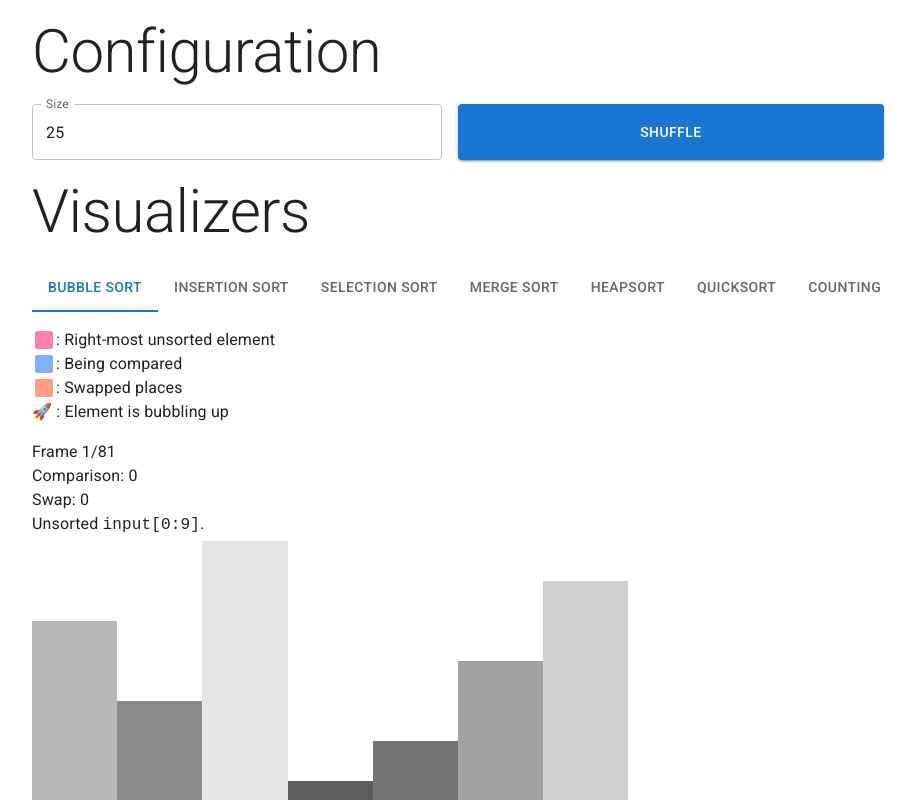
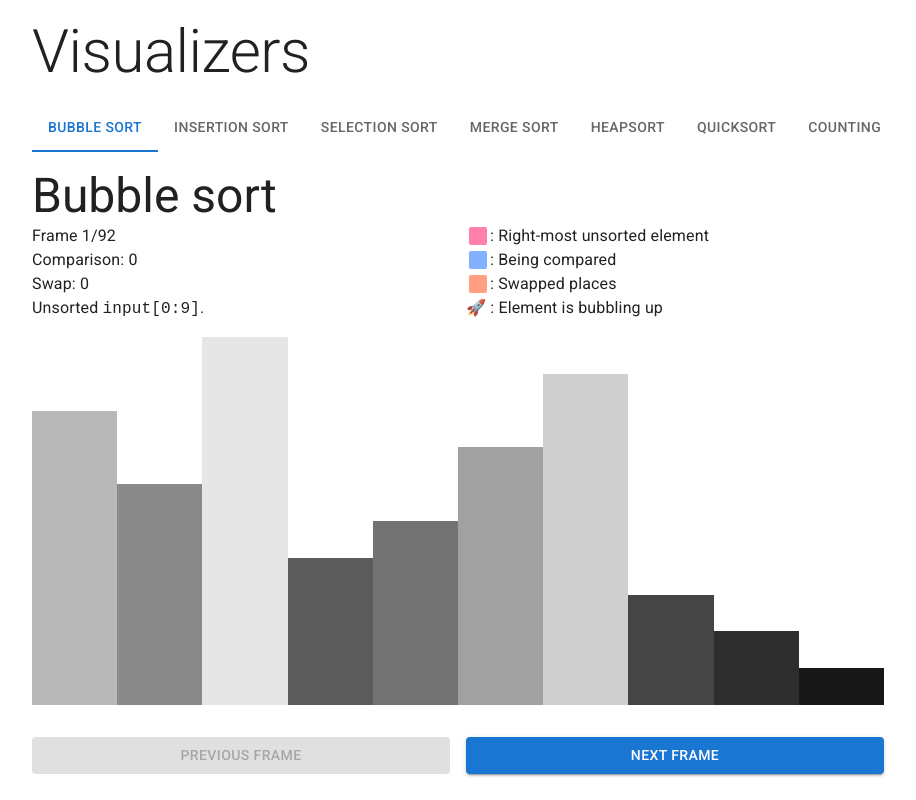
Before and after one commit to Eurydia/sorting-algorithm-visualizer, a React (Vite) app: page / in a window 1280 px wide. Shown: the top 800 px of the page, without its empty margins (182-1098 px from the left). Built offline with nearby package versions, Linux system fonts and the light colour scheme.

Commit message:
Switched renderer layout from stack to grid

```diff
--- a/src/App.tsx
+++ b/src/App.tsx
@@ -1,9 +1,4 @@
-import {
-	FC,
-	Fragment,
-	useState,
-	ChangeEvent,
-} from "react";
+import { FC, Fragment, useState } from "react";
 
 import "./styles/App.css";
 
@@ -14,8 +9,6 @@ import {
 	Box,
 	Tabs,
 	Tab,
-	TextField,
-	Button,
 	Typography,
 } from "@mui/material";
 
@@ -60,31 +53,31 @@ export const App = () => {
 	const [tabIndex, setTabIndex] =
 		useState<number>(0);
 
-	const [dataset, setDataset] = useState<
-		number[]
-	>(generateDataset(10));
+	const [dataset] = useState<number[]>(
+		generateDataset(10),
+	);
 
-	const onDatasetSizeChange = (
-		event: ChangeEvent<
-			HTMLTextAreaElement | HTMLInputElement
-		>,
-	): void => {
-		const value: string = event.target.value;
-		let size: number = Number.parseInt(value);
+	// const onDatasetSizeChange = (
+	// 	event: ChangeEvent<
+	// 		HTMLTextAreaElement | HTMLInputElement
+	// 	>,
+	// ): void => {
+	// 	const value: string = event.target.value;
+	// 	let size: number = Number.parseInt(value);
 
-		if (Number.isNaN(size)) {
-			size = 3;
-		}
-		if (size > 10 || size < 3) {
-			return;
-		}
+	// 	if (Number.isNaN(size)) {
+	// 		size = 3;
+	// 	}
+	// 	if (size > 10 || size < 3) {
+	// 		return;
+	// 	}
 
-		setDataset(generateDataset(size));
-	};
+	// 	setDataset(generateDataset(size));
+	// };
 
-	const onDatasetShuffle = (): void => {
-		setDataset([...shuffle(dataset)]);
-	};
+	// const onDatasetShuffle = (): void => {
+	// 	setDataset([...shuffle(dataset)]);
+	// };
 
 	const onTabIndexChange = (
 		_: React.SyntheticEvent,
@@ -101,28 +94,6 @@ export const App = () => {
 					spacing={2}
 					marginY={2}
 				>
-					<Typography variant="h2">
-						Configuration
-					</Typography>
-					<Stack
-						alignContent="start"
-						direction="row"
-						spacing={2}
-					>
-						<TextField
-							fullWidth
-							label="Size"
-							defaultValue={25}
-							onChange={onDatasetSizeChange}
-						/>
-						<Button
-							fullWidth
-							variant="contained"
-							onClick={onDatasetShuffle}
-						>
-							Shuffle
-						</Button>
-					</Stack>
 					<Typography variant="h2">
 						Visualizers
 					</Typography>
@@ -226,6 +197,28 @@ export const App = () => {
 							/>
 						</TabPanel>
 					</Box>
+					{/* <Typography variant="h2">
+						Configuration
+					</Typography>
+					<Stack
+						alignContent="start"
+						direction="row"
+						spacing={2}
+					>
+						<TextField
+							fullWidth
+							label="Size"
+							defaultValue={25}
+							onChange={onDatasetSizeChange}
+						/>
+						<Button
+							fullWidth
+							variant="contained"
+							onClick={onDatasetShuffle}
+						>
+							Shuffle
+						</Button>
+					</Stack> */}
 				</Stack>
 			</Container>
 		</Fragment>
--- a/src/renderers/RendererBubbleSort/RendererBubbleSort.tsx
+++ b/src/renderers/RendererBubbleSort/RendererBubbleSort.tsx
@@ -2,7 +2,7 @@ import { FC, useState, useEffect } from "react";
 import {
 	Box,
 	Button,
-	Stack,
+	Grid,
 	Typography,
 } from "@mui/material";
 import {
@@ -18,7 +18,6 @@ import { bubbleSort, FrameState } from "./helper";
 type RendererElemenetProps = {
 	value: number;
 	maxValue: number;
-	size: number;
 
 	compared: boolean;
 	swapped: boolean;
@@ -30,7 +29,6 @@ const RendererElement: FC<
 > = (props) => {
 	const {
 		maxValue,
-		size,
 		value,
 		compared,
 		swapped,
@@ -40,49 +38,34 @@ const RendererElement: FC<
 
 	const height: number = (value / maxValue) * 100;
 
-	const width: number = (1 / size) * 100;
-
-	let bgcolor: string = `hsl(0, 0%, ${
+	let bgColor: string = `hsl(0, 0%, ${
 		(value / maxValue) * 90
 	}%)`;
 
 	if (rightMostUnsortedElement) {
-		bgcolor = pink["A100"];
+		bgColor = pink["A100"];
 	}
 
 	if (compared) {
-		bgcolor = blue["A100"];
+		bgColor = blue["A100"];
 	}
 
 	if (swapped) {
-		bgcolor = deepOrange["A100"];
+		bgColor = deepOrange["A100"];
 	}
 
 	return (
-		<Box
-			sx={{
-				width: `${width}%`,
-				height: `${height}%`,
-				display: "flex",
-				flexDirection: "column",
-				justifyContent: "center",
-				alignItems: "center",
-			}}
-		>
-			<Box
-				sx={{
-					width: "100%",
-					minHeight: "100%",
-					justifyContent: "center",
-					alignItems: "center",
-					display: "flex",
-					bgcolor,
-				}}
+		<Grid
+			item
+			xs={1}
+			height={`${height}%`}
+			alignItems="flex-start"
+			display="flex"
+			justifyContent="center"
+			bgcolor={bgColor}
 		>
 			{bubbling ? "🚀" : ""}
-			</Box>
-			<code>{value}</code>
-		</Box>
+		</Grid>
 	);
 };
 
@@ -142,39 +125,18 @@ export const RendererBubbleSort: FC<
 
 	return (
 		<Box>
-			<Stack spacing={2}>
-				<Box>
-					<IconLabel
-						icon={
-							<SquareRounded
-								htmlColor={pink.A100}
-							/>
-						}
-						label="Right-most unsorted element"
-					/>
-					<IconLabel
-						icon={
-							<SquareRounded
-								htmlColor={blue.A100}
-							/>
-						}
-						label="Being compared"
-					/>
-
-					<IconLabel
-						icon={
-							<SquareRounded
-								htmlColor={deepOrange.A100}
-							/>
-						}
-						label="Swapped places"
-					/>
-					<IconLabel
-						icon="🚀"
-						label="Element is bubbling up"
-					/>
-				</Box>
-				<Box>
+			<Typography variant="h3">
+				Bubble sort
+			</Typography>
+			<Grid
+				container
+				spacing={2}
+			>
+				<Grid
+					item
+					xs={12}
+					sm={6}
+				>
 					<Typography variant="body1">
 						{`Frame ${frame + 1}/${
 							frameStates.length
@@ -189,15 +151,50 @@ export const RendererBubbleSort: FC<
 					<Typography variant="body1">
 						{currFrame.frameDescription}
 					</Typography>
-				</Box>
-				<Box
+				</Grid>
+				<Grid
+					item
+					xs={12}
+					sm={6}
+				>
+					<IconLabel
+						label="Right-most unsorted element"
+						icon={
+							<SquareRounded
+								htmlColor={pink.A100}
+							/>
+						}
+					/>
+					<IconLabel
+						label="Being compared"
+						icon={
+							<SquareRounded
+								htmlColor={blue.A100}
+							/>
+						}
+					/>
+					<IconLabel
+						label="Swapped places"
+						icon={
+							<SquareRounded
+								htmlColor={deepOrange.A100}
+							/>
+						}
+					/>
+					<IconLabel
+						icon="🚀"
+						label="Element is bubbling up"
+					/>
+				</Grid>
+			</Grid>
+			<Grid
+				container
+				columns={size}
 				display="flex"
 				flexDirection="row"
 				alignItems="flex-end"
-					sx={{
-						width: "100%",
-						height: `${heightPx}px`,
-					}}
+				height={`${heightPx}px`}
+				paddingY={2}
 			>
 				{currFrame.elementStates.map(
 					(value, index) => {
@@ -205,7 +202,6 @@ export const RendererBubbleSort: FC<
 							<RendererElement
 								key={`key-${index}`}
 								maxValue={maxValue}
-									size={size}
 								value={value}
 								compared={currFrame.compared.includes(
 									index,
@@ -224,11 +220,15 @@ export const RendererBubbleSort: FC<
 						);
 					},
 				)}
-				</Box>
-				<Box>
-					<Stack
-						direction="row"
+			</Grid>
+			<Grid
+				container
 				spacing={2}
+				paddingY={2}
+			>
+				<Grid
+					item
+					xs={6}
 				>
 					<Button
 						fullWidth
@@ -238,6 +238,11 @@ export const RendererBubbleSort: FC<
 					>
 						Previous Frame
 					</Button>
+				</Grid>
+				<Grid
+					item
+					xs={6}
+				>
 					<Button
 						fullWidth
 						variant="contained"
@@ -248,9 +253,8 @@ export const RendererBubbleSort: FC<
 					>
 						Next Frame
 					</Button>
-					</Stack>
-				</Box>
-			</Stack>
+				</Grid>
+			</Grid>
 		</Box>
 	);
 };
--- a/src/renderers/RendererBubbleSort/helper.tsx
+++ b/src/renderers/RendererBubbleSort/helper.tsx
@@ -43,7 +43,6 @@ export const bubbleSort = (
 			pivot: -1,
 			rightMostUnsortedElement: -1,
 			compared: [],
-			// beingSwapped: [],
 			swapped: [],
 		},
 	);
@@ -72,23 +71,23 @@ export const bubbleSort = (
 			const a = dataset[i];
 			const b = dataset[i + 1];
 			if (b >= a) {
-				// generateFrameState(
-				// 	<Fragment>
-				// 		Bubbles <code>input[{i + 1}]</code> up
-				// 		instead (since{" "}
-				// 		<code>
-				// 			input[{i}] &le; input[{i + 1}]
-				// 		</code>
-				// 		).
-				// 	</Fragment>,
-				// 	{
-				// 		rightMostUnsortedElement:
-				// 			size - offset - 1,
-				// 		bubbling: i + 1,
-				// 		compared: [i, i + 1],
-				// 		swapped: [],
-				// 	},
-				// );
+				generateFrameState(
+					<Fragment>
+						Update <code>input[{i + 1}]</code> to
+						be the new pivot. (since{" "}
+						<code>
+							input[{i}] &le; input[{i + 1}]
+						</code>
+						)
+					</Fragment>,
+					{
+						compared: [i, i + 1],
+						swapped: [],
+						rightMostUnsortedElement:
+							size - offset - 1,
+						pivot: i + 1,
+					},
+				);
 				continue;
 			}
 
--- a/src/renderers/RendererCountingSort/RendererCountingSort.tsx
+++ b/src/renderers/RendererCountingSort/RendererCountingSort.tsx
@@ -1,15 +1,9 @@
-import {
-	FC,
-	useState,
-	SyntheticEvent,
-} from "react";
+import { FC, useState } from "react";
 import {
 	Button,
 	Box,
 	Stack,
 	Typography,
-	Tab,
-	Tabs,
 } from "@mui/material";
 import {
 	teal,
@@ -85,8 +79,6 @@ export const RendererCountingSort: FC<
 	const maxValue: number = Math.max(...dataset);
 
 	const [frame, setFrame] = useState<number>(0);
-	const [tabPanelIndex, setTabPabelIndex] =
-		useState<number>(0);
 	const [frameStates] = useState<FrameState[]>(
 		() => {
 			const frameStates: FrameState[] = [];
@@ -117,13 +109,6 @@ export const RendererCountingSort: FC<
 		setFrame((prevFrame) => {
 			return prevFrame - 1;
 		});
-	};
-
-	const onTabPanelIndexChange = (
-		_: SyntheticEvent,
-		nextIndex: string,
-	) => {
-		setTabPabelIndex(Number.parseInt(nextIndex));
 	};
 
 	const currFrame: FrameState =
@@ -166,23 +151,9 @@ export const RendererCountingSort: FC<
 						{currFrame.frameDescription}
 					</Typography>
 				</Box>
-				<Tabs
-					value={tabPanelIndex}
-					onChange={onTabPanelIndexChange}
-				>
-					<Tab
-						label="Primary memory"
-						value={0}
-					/>
-					<Tab
-						label="Auxiliary memory"
-						value={1}
-					/>
-					<Tab
-						label="Sorted auxiliary memory"
-						value={2}
-					/>
-				</Tabs>
+				<Typography variant="h3">
+					<code>input</code> memory
+				</Typography>
 				<Box
 					display="flex"
 					flexDirection="row"
@@ -192,8 +163,7 @@ export const RendererCountingSort: FC<
 						height: `${heightPx}px`,
 					}}
 				>
-					{tabPanelIndex === 0 &&
-						currFrame.elementStates.map(
+					{currFrame.elementStates.map(
 						(value, index) => {
 							return (
 								<RendererElement
@@ -211,12 +181,22 @@ export const RendererCountingSort: FC<
 							);
 						},
 					)}
-
-					{tabPanelIndex === 1 &&
-						currFrame.auxStates.length === 0 &&
+				</Box>
+				<Typography variant="h3">
+					<code>aux</code> memory
+				</Typography>
+				<Box
+					display="flex"
+					flexDirection="row"
+					alignItems="flex-end"
+					sx={{
+						width: "100%",
+						height: `${heightPx}px`,
+					}}
+				>
+					{currFrame.auxStates.length === 0 &&
 						"The auxiliary memory is not used in at this time."}
-					{tabPanelIndex === 1 &&
-						currFrame.auxStates.map(
+					{currFrame.auxStates.map(
 						(value, index) => {
 							return (
 								<RendererElement
@@ -225,8 +205,7 @@ export const RendererCountingSort: FC<
 									size={size}
 									value={value}
 									stateRead={
-											index ===
-											currFrame.memAuxRead
+										index === currFrame.memAuxRead
 									}
 									stateWrite={
 										index ===
@@ -236,16 +215,27 @@ export const RendererCountingSort: FC<
 							);
 						},
 					)}
-					{tabPanelIndex === 2 &&
-						currFrame.sortedAuxStates.length ===
+				</Box>
+				<Typography variant="h3">
+					<code>sortedAux</code> memory
+				</Typography>
+				<Box
+					display="flex"
+					flexDirection="row"
+					alignItems="flex-end"
+					sx={{
+						width: "100%",
+						height: `${heightPx}px`,
+					}}
+				>
+					{currFrame.sortedAuxStates.length ===
 						0 &&
 						"The sorted auxiliary memory is not used in at this time."}
-					{tabPanelIndex === 2 &&
-						currFrame.sortedAuxStates.map(
+					{currFrame.sortedAuxStates.map(
 						(value, index) => {
 							return (
 								<RendererElement
-										key={`key-aux-${index}`}
+									key={`key-sorted-aux-${index}`}
 									maxValue={maxValue}
 									size={size}
 									value={value}
--- a/src/renderers/RendererCountingSort/helper.tsx
+++ b/src/renderers/RendererCountingSort/helper.tsx
@@ -28,8 +28,8 @@ export const countingSort = (
 	let memWriteCount: number = 0;
 	let memReadCount: number = 0;
 
-	const auxiliaryMemory: number[] = [];
-	const sortedAuxiliaryMemory: number[] = [];
+	const auxMemory: number[] = Array(maxValue);
+	const sortedAuxMemory: number[] = [];
 
 	const generateFrameState = (
 		frameDescription: ReactNode,
@@ -38,8 +38,8 @@ export const countingSort = (
 		frameStates.push({
 			frameDescription,
 			elementStates: [...dataset],
-			auxStates: [...auxiliaryMemory],
-			sortedAuxStates: [...sortedAuxiliaryMemory],
+			auxStates: [...auxMemory],
+			sortedAuxStates: [...sortedAuxMemory],
 			memReadCount,
 			memWriteCount,
 			...indexDetails,
@@ -60,16 +60,18 @@ export const countingSort = (
 		},
 	);
 
-	const sortedXs: number[] = [];
-	for (let i = 0; i <= maxValue; i++) {
-		auxiliaryMemory[i] = 0;
+	for (let i = 1; i < maxValue; i++) {
+		auxMemory[i] = 0;
 	}
 
-	for (let i = 0; i <= maxValue; i++) {
-		auxiliaryMemory[dataset[i]]++;
+	for (let i = 1; i <= maxValue; i++) {
+		auxMemory[dataset[i]]++;
 		generateFrameState(
 			<Fragment>
-				Increment <code>input[{dataset[i]}]</code>{" "}
+				Increment{" "}
+				<code>
+					input[{auxMemory[dataset[i]]}]
+				</code>{" "}
 				by one.
 			</Fragment>,
 			{
@@ -99,7 +101,7 @@ export const countingSort = (
 	);
 
 	for (let i = 1; i <= maxValue; i++) {
-		auxiliaryMemory[i] += auxiliaryMemory[i - 1];
+		auxMemory[i] += auxMemory[i - 1];
 
 		memReadCount++;
 		memWriteCount++;
@@ -123,15 +125,16 @@ export const countingSort = (
 	}
 
 	for (let i = 0; i < size; i++) {
-		sortedXs[auxiliaryMemory[dataset[i]]] =
+		sortedAuxMemory[auxMemory[dataset[i]]] =
 			dataset[i];
+
 		memReadCount++;
 		memWriteCount++;
 		generateFrameState(
 			<Fragment>
 				Write <code>input[{i}]</code> to{" "}
 				<code>
-					sortedAux[{auxiliaryMemory[dataset[i]]}]
+					sortedAux[{auxMemory[dataset[i]]}]
 				</code>
 				.
 			</Fragment>,
@@ -141,16 +144,15 @@ export const countingSort = (
 				memAuxRead: -1,
 				memAuxWrite: -1,
 				memSortedAuxRead: 0,
-				memSortedAuxWrite:
-					auxiliaryMemory[dataset[i]],
+				memSortedAuxWrite: auxMemory[dataset[i]],
 			},
 		);
 
-		auxiliaryMemory[dataset[i]]--;
+		auxMemory[dataset[i]]--;
 	}
 
 	for (let i = 0; i < size; i++) {
-		dataset[i] = sortedXs[i];
+		dataset[i] = sortedAuxMemory[i];
 
 		memReadCount++;
 		memWriteCount++;
@@ -161,10 +163,10 @@ export const countingSort = (
 				<code>input[{i}]</code>.
 			</Fragment>,
 			{
-				memRead: 0,
+				memRead: -1,
 				memWrite: i,
-				memAuxRead: 0,
-				memAuxWrite: 0,
+				memAuxRead: -1,
+				memAuxWrite: -1,
 				memSortedAuxRead: i,
 				memSortedAuxWrite: -1,
 			},
```
Lines whose indentation alone changed are shown as unchanged.
